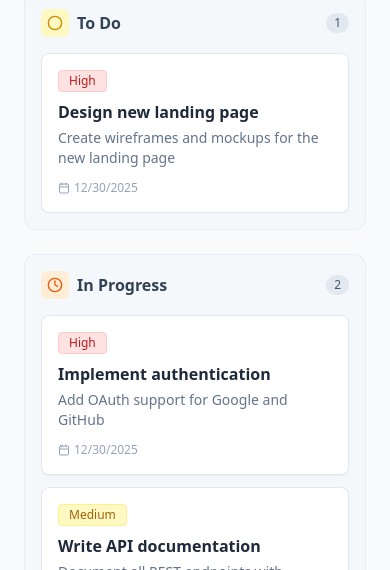
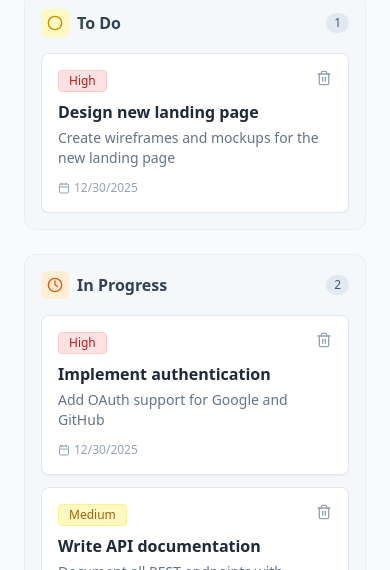
Before and after one commit to swaroop999/enterprise-task-dashboard, a React (Vite) app: page / in a window 390 px wide. Shown: the part 266-836 px from the top of the page. Built offline with nearby package versions, Linux system fonts and the light colour scheme.

Commit message:
taskcard fix for mobile( touch none)

```diff
--- a/src/components/TaskCard.jsx
+++ b/src/components/TaskCard.jsx
@@ -7,13 +7,14 @@ const TaskCard = ({ task, onDragStart, onDelete }) => {
     <div
       draggable
       onDragStart={(e) => onDragStart(e, task)}
-      className="bg-white p-4 rounded-lg border border-slate-200 shadow-sm hover:shadow-md transition-shadow cursor-move touch-none group"
+      // FIXED: Removed "touch-none" so you can scroll on mobile
+      className="bg-white p-4 rounded-lg border border-slate-200 shadow-sm hover:shadow-md transition-shadow cursor-move group"
     >
       <div className="flex justify-between items-start mb-2">
         <PriorityBadge priority={task.priority} />
         <button
           onClick={() => onDelete(task.id)}
-          className="text-slate-400 hover:text-red-500 opacity-0 group-hover:opacity-100 transition-opacity"
+          className="text-slate-400 hover:text-red-500 opacity-100 md:opacity-0 md:group-hover:opacity-100 transition-opacity"
         >
           <Trash2 size={16} />
         </button>
```
